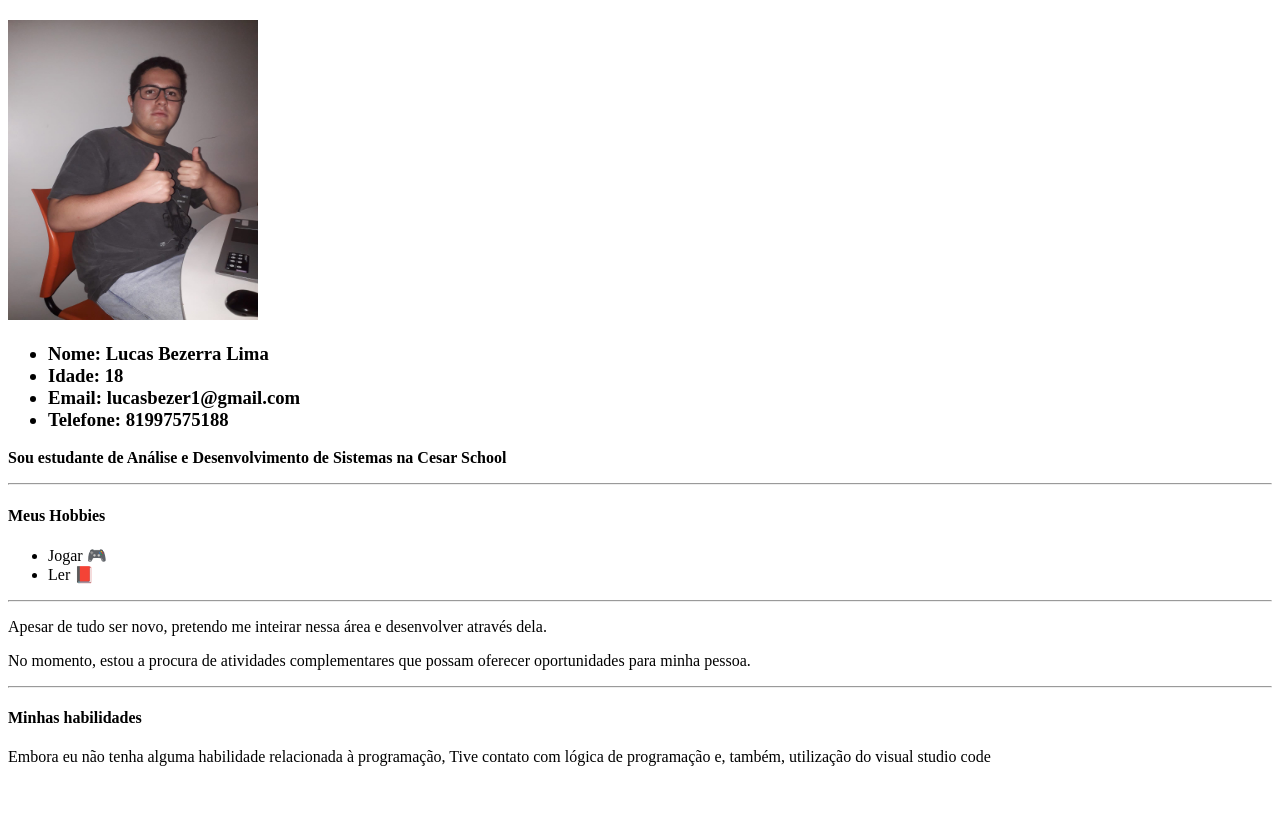
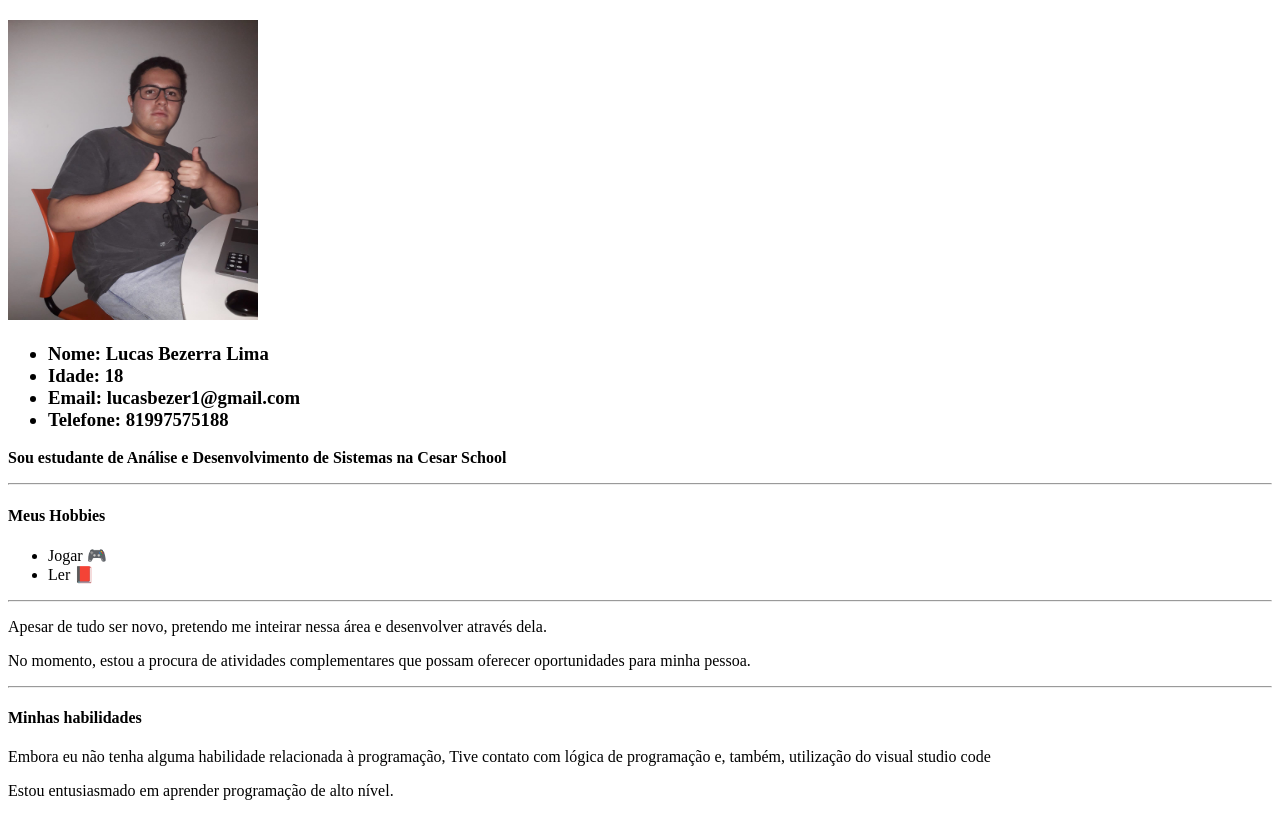
Before and after one commit to lblima038/pagina-pessoal, a plain HTML site: page index.html in a window 1280 px wide. Shown: the part 60-876 px from the top of the page. Before the commit the page ends 842 px from the top, so only its background shows below. Drawn offline with Linux system fonts and the light colour scheme.

Commit message:
adicionado paragrafo no html

```diff
--- a/index.html
+++ b/index.html
@@ -33,6 +33,7 @@
     <h4>Minhas habilidades</h4>
     <p> Embora eu não tenha alguma habilidade relacionada à programação, Tive contato com lógica de programação e,
         também, utilização do visual studio code</p>
+    <p>Estou entusiasmado em aprender programação de alto nível.</p>
 
 </body>
 
```
